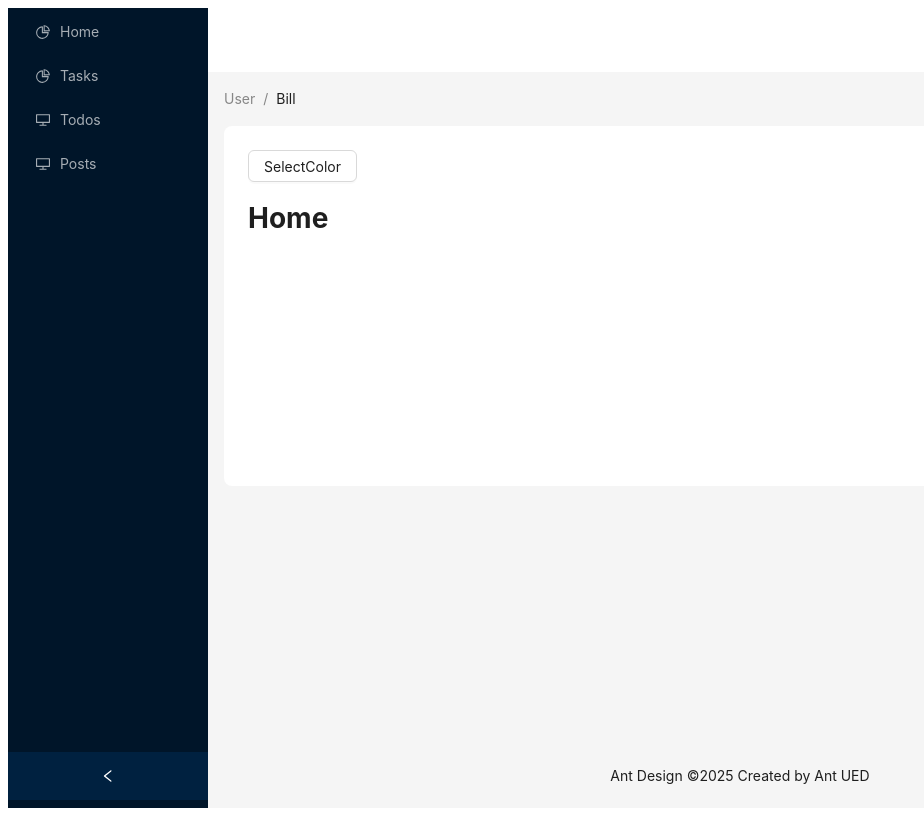
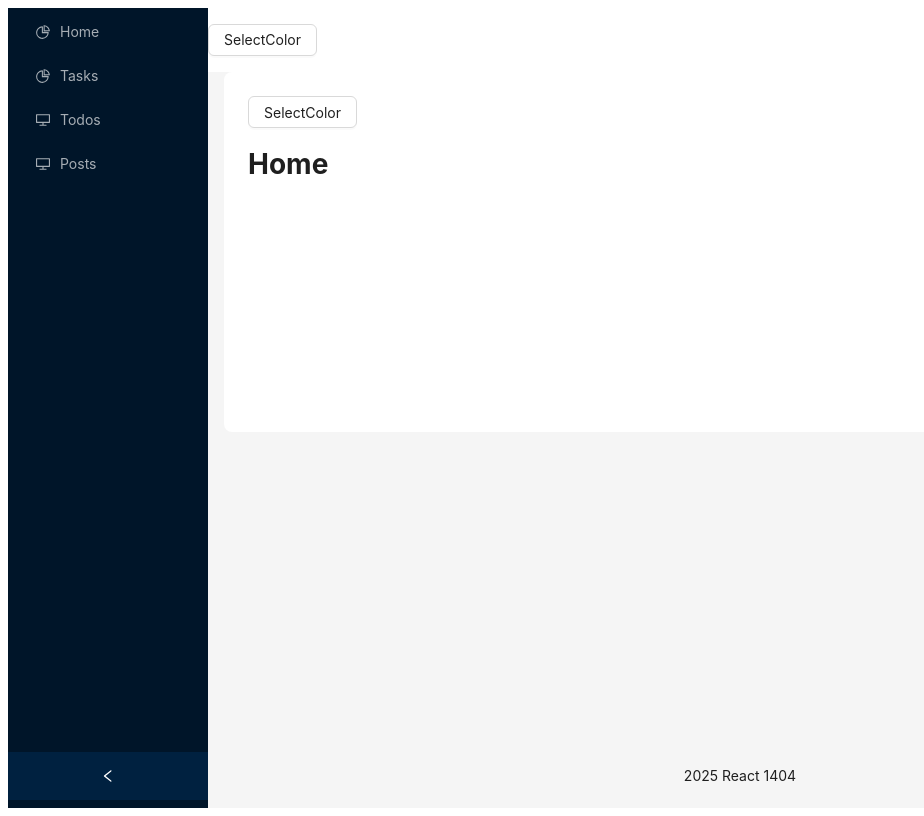
Before and after one commit to react140402/session07, a React (Vite) app: page / in a window 1280 px wide. Shown: the whole page, without its empty margins (0-924 px from the left). Built offline with nearby package versions, Linux system fonts and the light colour scheme.

Commit message:
layout fix

```diff
--- a/src/AppLayout.tsx
+++ b/src/AppLayout.tsx
@@ -50,9 +50,10 @@ export const AppLayout = () => {
                 <Menu theme="dark" defaultSelectedKeys={['1']} mode="inline" items={items} onClick={e => navigate(e.key)} />
             </Sider>
             <Layout>
-                <Header style={{ padding: 0, background: colorBgContainer }} />
+                <Header style={{ padding: 0, background: colorBgContainer }} >
+                    <SelectColor />
+                </Header>
                 <Content style={{ margin: '0 16px' }}>
-                    <Breadcrumb style={{ margin: '16px 0' }} items={[{ title: 'User' }, { title: 'Bill' }]} />
                     <div
                         style={{
                             padding: 24,
@@ -66,7 +67,7 @@ export const AppLayout = () => {
                     </div>
                 </Content>
                 <Footer style={{ textAlign: 'center' }}>
-                    Ant Design ©{new Date().getFullYear()} Created by Ant UED
+                    {new Date().getFullYear()} React 1404
                 </Footer>
             </Layout>
         </Layout>
```
